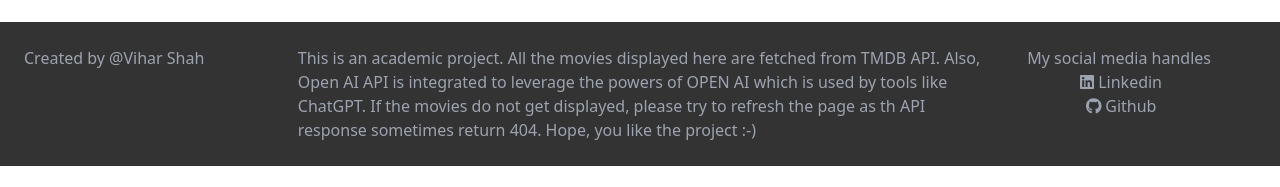
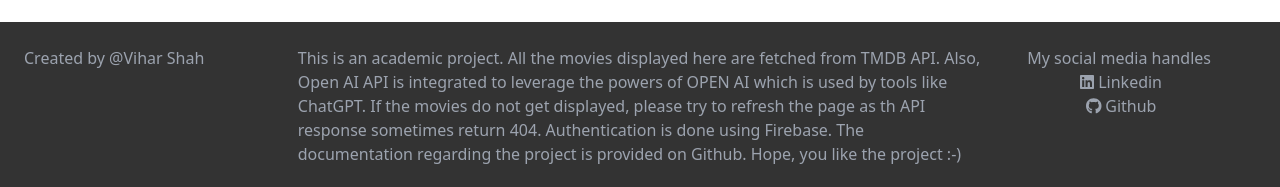
Before and after one commit to vihar2712/netflix-gpt, a React (Create React App) app: page / in a window 1280 px wide. Shown: the part 1002-1189 px from the top of the page. Before the commit the page ends 1168 px from the top, so only its background shows below. Built offline with nearby package versions, Linux system fonts and the light colour scheme; no server answers.

Commit message:
fixed some css of footer and updated Readme file

```diff
--- a/src/components/Footer.js
+++ b/src/components/Footer.js
@@ -5,14 +5,12 @@ import { useSelector } from "react-redux";
 
 const Footer = () => {
   const showGptSearch = useSelector((store) => store.gpt.showGptSearch);
-  const user = useSelector(store=>store.user)
+  const user = useSelector((store) => store.user);
   return (
     <div
       className={
         "bg-black text-gray-400 grid grid-cols-9 p-6 relative z-30 " +
-       ( showGptSearch || !user
-          ? "bg-opacity-80"
-          : "")
+        (showGptSearch || !user ? "bg-opacity-80" : "")
       }
     >
       <div className="col-span-2">
@@ -24,7 +22,9 @@ const Footer = () => {
           from TMDB API. Also, Open AI API is integrated to leverage the powers
           of OPEN AI which is used by tools like ChatGPT. If the movies do not
           get displayed, please try to refresh the page as th API response
-          sometimes return 404. Hope, you like the project :-)
+          sometimes return 404. Authentication is done using Firebase. The
+          documentation regarding the project is provided on Github. Hope, you
+          like the project :-)
         </p>
       </div>
       <div className="col-span-2 text-center">
--- a/src/components/GPTMovieSuggestions.js
+++ b/src/components/GPTMovieSuggestions.js
@@ -6,7 +6,7 @@ const GPTMovieSuggestions = () => {
   let movieResults = useSelector((store) => store.gpt.tmdbSearchResults);
   const movieLang = useSelector((store) => store.gpt.movieLang);
 
-  console.log(movieResults.length);
+  // console.log(movieResults.length);
 
   if (movieResults.length === 0)
     return <h1 className="text-white text-center">{loadingText}</h1>;
@@ -24,7 +24,7 @@ const GPTMovieSuggestions = () => {
       return fMovie;
     }, initialValue);
   }
-  console.log(moviesArr);
+  // console.log(moviesArr);
 
   if (moviesArr.length === 0)
     return (
--- a/src/components/GPTSearch.js
+++ b/src/components/GPTSearch.js
@@ -1,4 +1,5 @@
 // import { useSelector } from "react-redux";
+import { useSelector } from "react-redux";
 import { BACKGROUND_IMAGE } from "../utils/constants";
 import GPTMovieSuggestions from "./GPTMovieSuggestions";
 import GPTSearchBar from "./GPTSearchBar";
@@ -6,8 +7,9 @@ import GPTSearchBar from "./GPTSearchBar";
 
 const GPTSearch = () => {
   // const language = useSelector((store) => store.language?.lang);
+  const movieResults = useSelector((store)=>store.gpt.tmdbSearchResults);
   return (
-    <div className="h-screen">
+    <div className={movieResults.length===0 && "h-screen"}>
       <div className="bg-black -z-10 fixed top-0 rounded-md">
         <img
           src={BACKGROUND_IMAGE}
```
Also changed, not shown: 1 other file (tests, documents, lock files or other folders).
